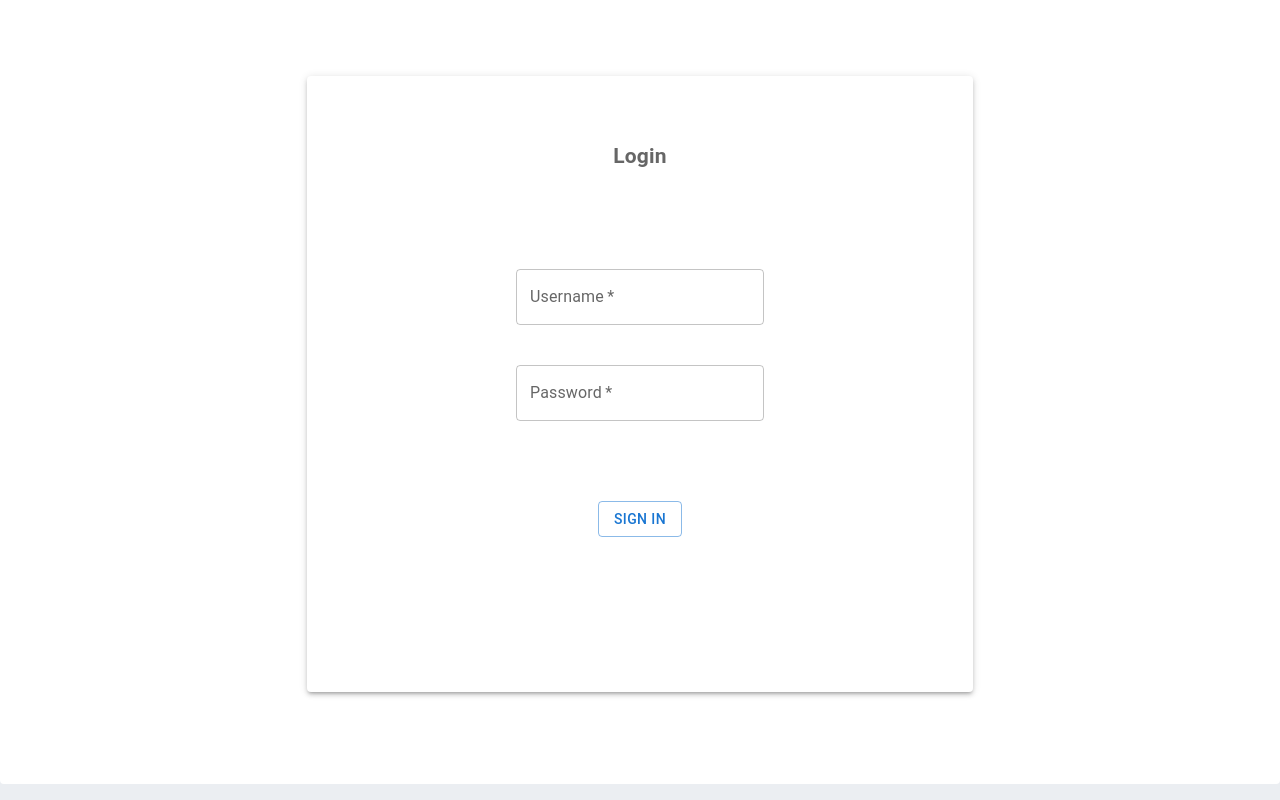
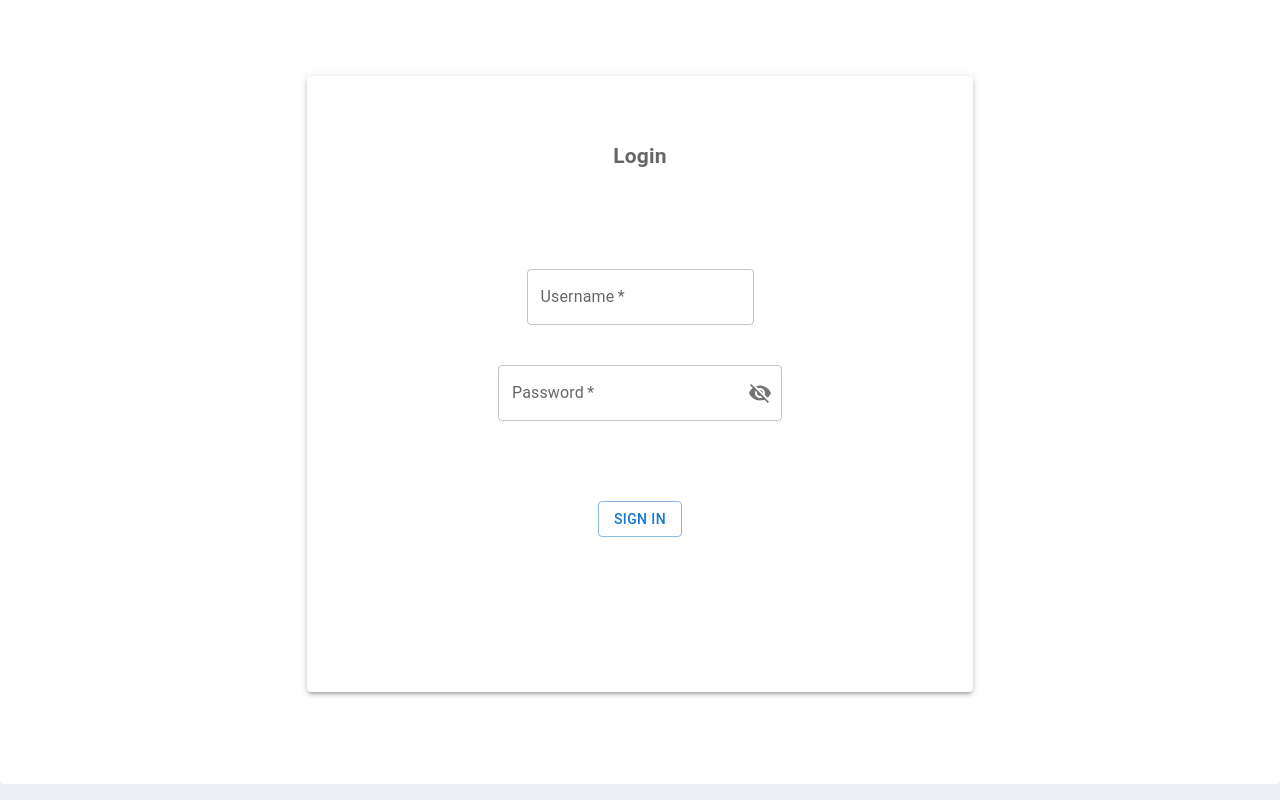
Before and after one commit to ira-pavlikovska/recipes-app, a React (Create React App) app: page / in a window 1280 px wide. Built offline with nearby package versions, Linux system fonts and the light colour scheme.

Commit message:
add visibility option to the password type on Login page

```diff
--- a/src/containers/LoginPage.tsx
+++ b/src/containers/LoginPage.tsx
@@ -3,10 +3,17 @@ import Box from '@mui/material/Box';
 import Paper from '@mui/material/Paper';
 import Grid from '@mui/material/Grid';
 import TextField from '@mui/material/TextField';
+import OutlinedInput from '@mui/material/OutlinedInput';
+import FormControl from '@mui/material/FormControl';
 import Button from '@mui/material/Button';
+import InputAdornment from '@mui/material/InputAdornment';
+import IconButton from '@mui/material/IconButton';
+import InputLabel from '@mui/material/InputLabel';
+import VisibilityIcon from '@mui/icons-material/Visibility';
+import VisibilityOffIcon from '@mui/icons-material/VisibilityOff';
 import {useNavigate} from 'react-router-dom';
 import {useAppDispatch} from '../hooks/useAppDispatch'
-import { setUser } from "../reducer/userReducer";
+import {setUser} from "../reducer/userReducer";
 import {ChangeEvent, useState} from "react";
 import {login} from "../api"
 import {InputWrapper, InputWrapperUsername, PaperWrapper} from "./LoginPage.styles";
@@ -32,19 +39,24 @@ function LoginPage() {
     const [username, setUsername] = useState<string>('');
     const [password, setPassword] = useState<string>('');
     const [error, setError] = useState<string>('');
+    const [showPassword, setShowPassword] = useState<boolean>(false);
     let navigate = useNavigate();
 
     const usernameHandler = (event: ChangeEvent<HTMLInputElement>) => {
         setUsername(event.target.value)
     }
 
-    const passwordHandler = (event: ChangeEvent<HTMLInputElement>) => {
+    const passwordHandler = (event: React.ChangeEvent<HTMLInputElement>) => {
         setPassword(event.target.value)
     }
 
-    const handleErrors = (data:any) => {
+    const handleClickShowPassword = () => {
+        setShowPassword(!showPassword)
+    }
+
+    const handleErrors = (data: any) => {
         console.log(data)
-        if(data.data.error === true){
+        if (data.data.error === true) {
             setError(data.data.errorText)
             return true
         }
@@ -54,15 +66,15 @@ function LoginPage() {
     const signInHandler = () => {
 
         login(username, password)
-            .then((response: any)=> {
+            .then((response: any) => {
                 console.log(JSON.stringify(response))
-                if(handleErrors(response)) return
+                if (handleErrors(response)) return
 
                 localStorage.setItem('token', response.data.token)
                 dispatch(setUser(response.data))
                 navigate('/recipes')
             })
-            .catch((error: any)=> {
+            .catch((error: any) => {
                 console.log("error")
             })
     }
@@ -78,6 +90,7 @@ function LoginPage() {
                             </InputWrapper>
                             <InputWrapperUsername>
                                 <TextField
+                                    sx={{width: 227}}
                                     required
                                     tabIndex={1}
                                     label="Username"
@@ -87,14 +100,31 @@ function LoginPage() {
                                 />
                             </InputWrapperUsername>
                             <InputWrapper>
-                                <TextField
+                                <FormControl variant="outlined">
+                                    <InputLabel htmlFor="outlined-adornment-password" required>Password</InputLabel>
+                                    <OutlinedInput
+                                        id="outlined-adornment-password"
                                         required
                                         tabIndex={2}
-                                    label="Password"
                                         value={password}
+                                        type={showPassword ? 'text' : 'password'}
                                         onChange={passwordHandler}
                                         data-testid={'password-input'}
+                                        label="Password"
+                                        endAdornment={
+                                            <InputAdornment position="end">
+                                                <IconButton
+                                                    aria-label="toggle password visibility"
+                                                    onClick={handleClickShowPassword}
+                                                    edge="end"
+                                                >
+                                                    {showPassword ? <VisibilityIcon/> : <VisibilityOffIcon/>}
+                                                </IconButton>
+                                            </InputAdornment>
+                                        }
+
                                     />
+                                </FormControl>
                             </InputWrapper>
                             <InputWrapper>
                                 <Button
@@ -116,7 +146,8 @@ function LoginPage() {
                 </Grid>
             </Grid>
         </Box>
-    );
+    )
+        ;
 }
 
 export default LoginPage;
```
Lines whose indentation alone changed are shown as unchanged.
